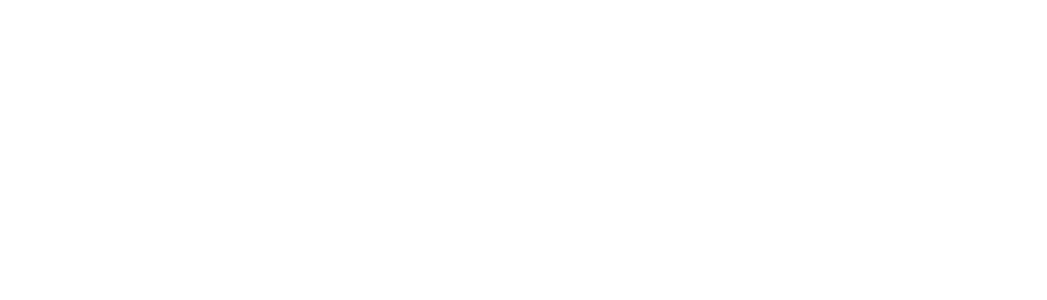
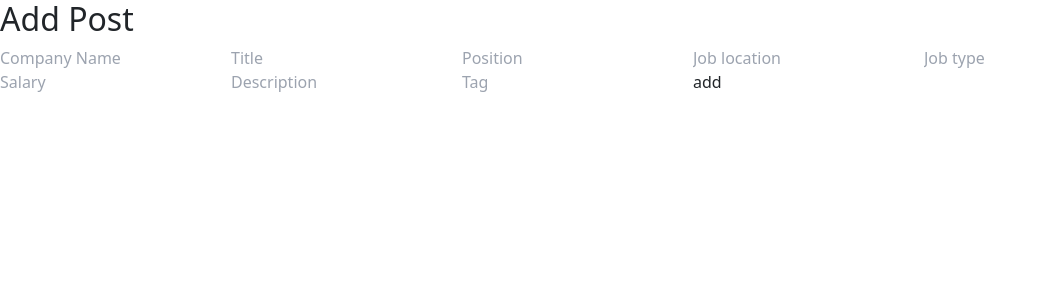
Before and after one commit to shikharpandya0487/JobCatalyst, a React (Create React App) app in the folder frontend/: page /add-post in a window 1280 px wide. Before the commit this address had no page. Shown: the top 300 px of the page, without its empty margins (0-1047 px from the left). Built offline with nearby package versions, Linux system fonts and the light colour scheme.

Commit message:
add post

```diff
--- a/frontend/src/App.js
+++ b/frontend/src/App.js
@@ -7,6 +7,7 @@
 import CommunityPage from './pages/CommunityPage.jsx';
 import Job from './pages/Job.jsx';
 import UserPage from './pages/userPage.jsx';
+import AddPost from './components/AddPost.js';
 function App() {
 
   return (
@@ -17,6 +18,7 @@
      <Route path="/community" element={<CommunityPage/>}/>
      <Route path="/jobs" element={<Job/>}/>
      <Route path="/profile" element={<UserPage/>}/>
+     <Route path="/add-post" element={<AddPost/>}/>
      </Routes>
 
     </div>
--- /dev/null
+++ b/frontend/src/components/AddPost.js
@@ -0,0 +1,63 @@
+import React, { useState } from 'react'
+import { useNavigate } from 'react-router-dom';
+import axios from 'axios';
+
+const AddPost = () => {
+    const navigate = useNavigate();
+
+    const [company,setCompany] = useState("");
+    const [title, setTitle] = useState("");
+    const [position,setPosition] = useState("");
+    const [location,setLocation] = useState("");
+    const [jobtype,setJobtype] = useState("");
+    const [salary ,setSalary] = useState("");
+    const [description,setDescription] = useState("");
+    const [tag,setTag] = useState("");
+
+
+    //ADDING POST
+    const handleApi = (e) =>{
+        e.preventDefault();
+        const data = { company,title,position,location,jobtype,salary,description,tag };
+        const headers = {
+          'Content-Type': 'application/json',
+          'Authorization': 'Bearer '+ localStorage.getItem('token'),
+        };
+        const url='http://localhost:5000/api/post/create-post';
+        axios({
+          method: 'post',
+          url: url,
+          data:data,
+          headers: headers,
+        })
+        .then((res) =>{
+            navigate('/community');
+
+        }).catch((err)=>{
+             console.log(err);
+        })
+    }
+
+  return (
+
+    <div>
+      <div>
+        <form action="" onSubmit={handleApi}>
+            <h2>Add Post</h2>
+            <input type="text" placeholder='Company Name' value={company} onChange={(e)=>{setCompany(e.target.value)}}/>
+            <input type="text" placeholder='Title'  value={title} onChange={(e)=>{setTitle(e.target.value)}}/>
+            <input type="text" placeholder='Position'  value={position} onChange={(e)=>{setPosition(e.target.value)}}/>
+            <input type="text" placeholder='Job location'  value={location} onChange={(e)=>{setLocation(e.target.value)}}/>
+            <input type="text" placeholder='Job type'  value={jobtype} onChange={(e)=>{setJobtype(e.target.value)}}/>
+            <input type="text" placeholder='Salary'  value={salary} onChange={(e)=>{setSalary(e.target.value)}}/>
+            <input type="text" placeholder='Description'  value={description} onChange={(e)=>{setDescription(e.target.value)}}/>
+            <input type="text" placeholder='Tag' value={tag} onChange={(e)=>{setTag(e.target.value)}}/>
+            <button>add</button>
+        </form>
+
+      </div>
+    </div>
+  )
+}
+
+export default AddPost
```
